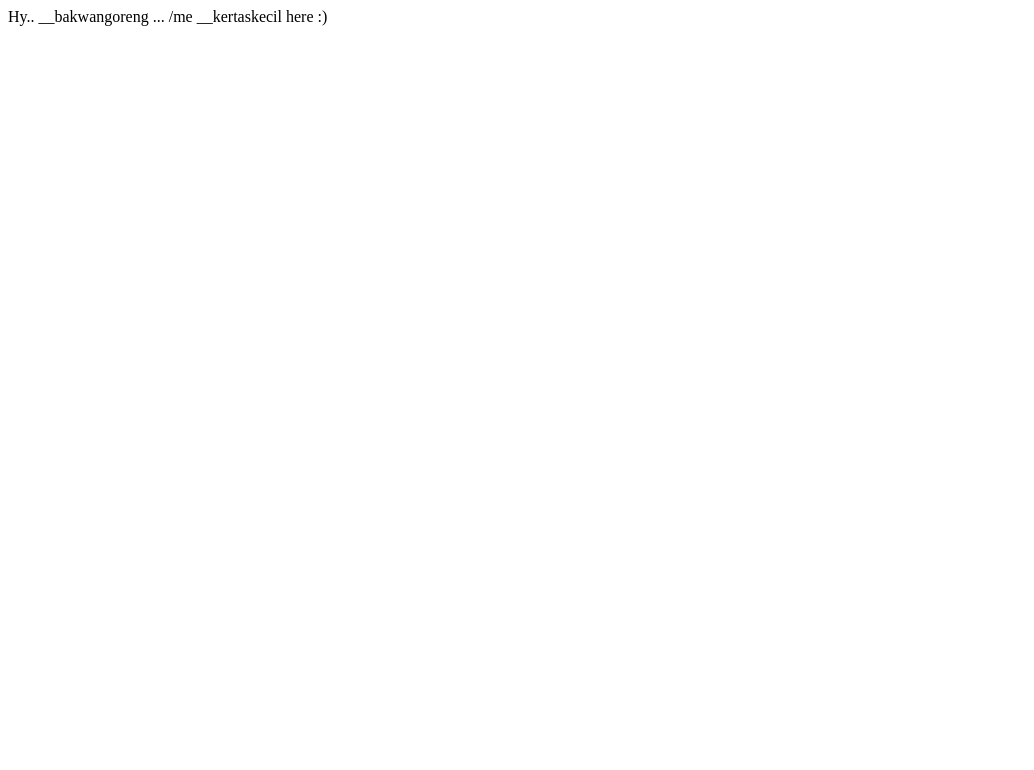
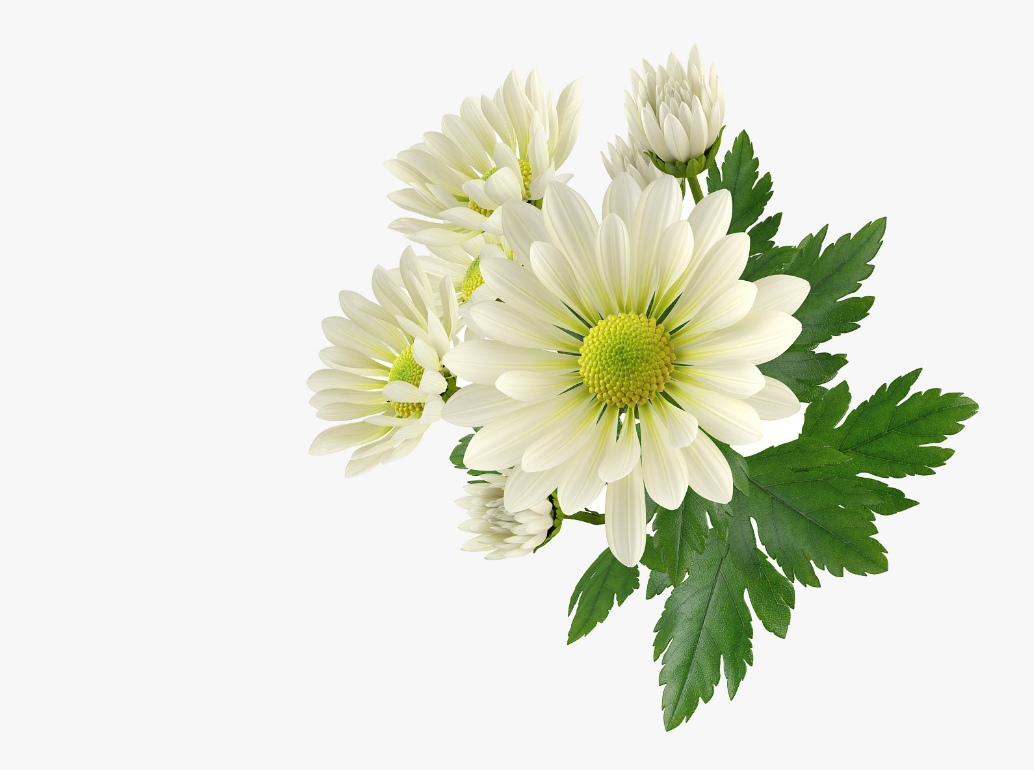
Before and after one commit to semacamtugas/semacamtugas.github.io, a plain HTML site: page index.html in a window 1280 px wide. Shown: the whole page, without its empty margins (0-1034 px from the left). Drawn offline with Linux system fonts and the light colour scheme.

Commit message:
Innital Commit

```diff
--- a/index.html
+++ b/index.html
@@ -1 +1,13 @@
-Hy.. __bakwangoreng ... /me __kertaskecil here :)
+<html>
+	<head><meta name="viewport" content="width=device-width, minimum-scale=0.1"><title>c3ltcGhvbnkgb2YgY2hyeXNhbg==</title></head>
+		<body style="margin: 0px; background: #f7f7f7;">
+			<center>
+				<img style="-webkit-user-select: none;
+						background-position: 0px 0px, 10px 10px;
+						background-size: 20px 20px;
+						background-image: linear-gradient(45deg, #eee 25%, transparent 25%, transparent 75%, #eee 75%, #eee 100%),
+										linear-gradient(45deg, #eee 25%, white 25%, white 75%, #eee 75%, #eee 100%)"
+				src="asset/img/pr_chrysanthemum.jpg" width="780" height="780">
+			</center>
+		</body>
+</html>
```
Also changed, not shown: asset/img/pr_chrysanthemum.jpg (added), 3 other files.
